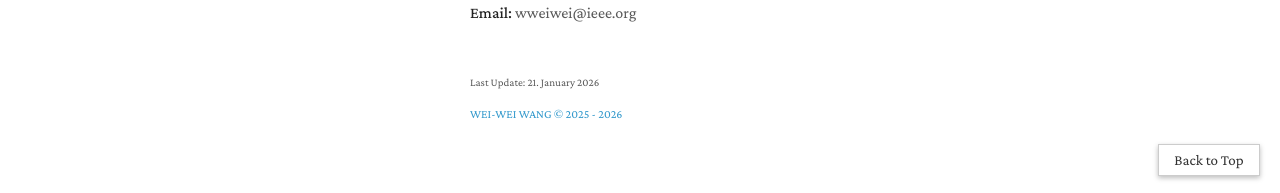
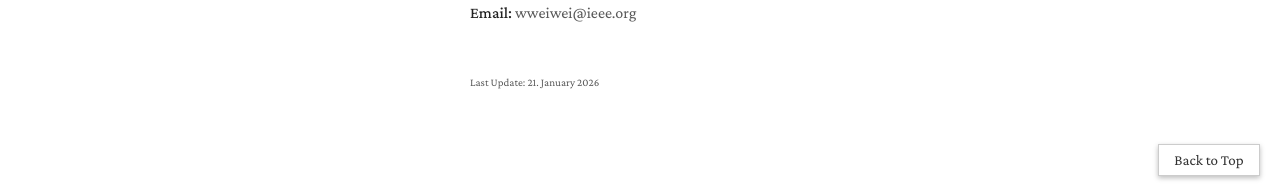
Before and after one commit to Joe-weir-wong/joe-weir-wong.github.io, a Jekyll site: the page built from index.md, in a window 1280 px wide and 900 px high, scrolled down 2172 px. Shown: the part 704-897 px from the top of the window. Built offline with Jekyll 4.4.1, drawn with Linux system fonts in a browser that asks for light colours; a style sheet for code colours, icons or effects is not loaded; part of the change alters nothing that is shown.

Commit message:
edit message

```diff
--- a/_config.yml
+++ b/_config.yml
@@ -42,7 +42,7 @@ auto_dark_mode: true
 enable_last_update: true
 
 # Footnotes
-footnote: WEI-WEI WANG © 2025 - 2026
+# footnote: WEI-WEI WANG © 2025 - 2026
 
 # Analytics
 # Please remove the following lines about analytics services if you fork my project.
```
